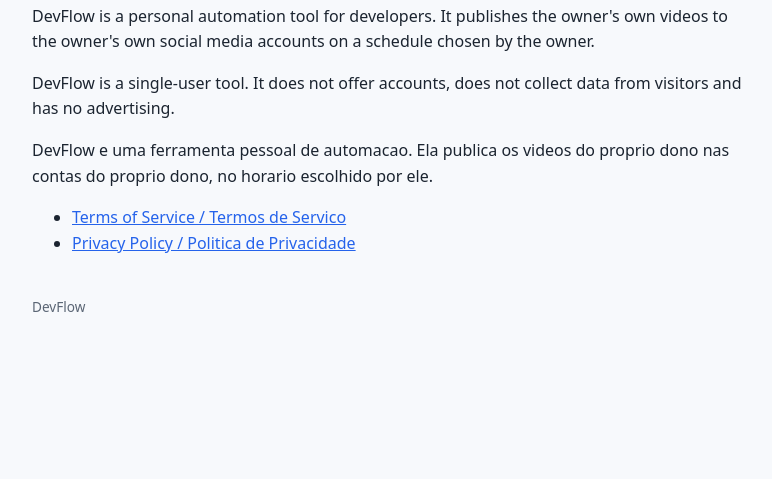
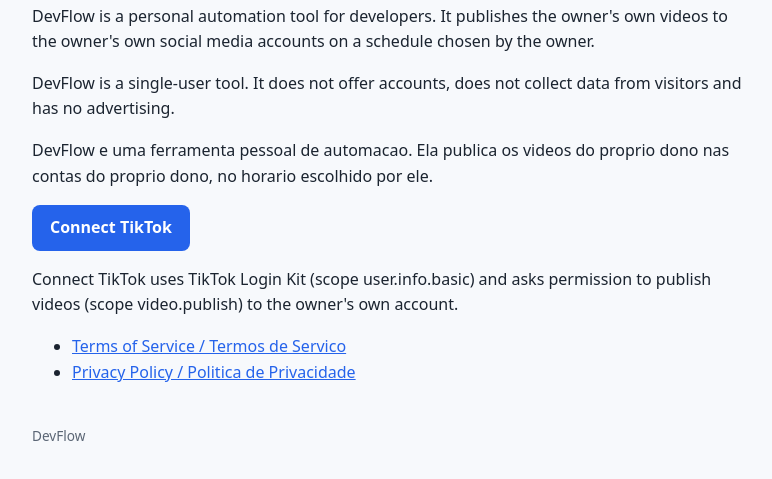
Before and after one commit to pedro-vignoli/devflow-app, a plain HTML site: page index.html in a window 1280 px wide. Shown: the part 117-596 px from the top of the page, without its empty margins (248-1020 px from the left). Drawn offline with Linux system fonts and the light colour scheme.

Commit message:
Adiciona botao Connect TikTok
Co-Authored-By: Claude Sonnet 5.5 <noreply@anthropic.com>

```diff
--- a/index.html
+++ b/index.html
@@ -5,6 +5,8 @@
 <p>DevFlow is a personal automation tool for developers. It publishes the owner's own videos to the owner's own social media accounts on a schedule chosen by the owner.</p>
 <p>DevFlow is a single-user tool. It does not offer accounts, does not collect data from visitors and has no advertising.</p>
 <p>DevFlow e uma ferramenta pessoal de automacao. Ela publica os videos do proprio dono nas contas do proprio dono, no horario escolhido por ele.</p>
+<p><a class="btn" href="https://www.tiktok.com/v2/auth/authorize/?client_key=sbaw6rczpciii0pj0l&amp;scope=user.info.basic%2Cvideo.publish&amp;response_type=code&amp;redirect_uri=https%3A%2F%2Fpedro-vignoli.github.io%2Fdevflow-app%2Fcallback.html&amp;state=atlas">Connect TikTok</a></p>
+<p>Connect TikTok uses TikTok Login Kit (scope user.info.basic) and asks permission to publish videos (scope video.publish) to the owner's own account.</p>
 <ul>
 <li><a href="termos.html">Terms of Service / Termos de Servico</a></li>
 <li><a href="privacidade.html">Privacy Policy / Politica de Privacidade</a></li>
--- a/style.css
+++ b/style.css
@@ -3,3 +3,4 @@ h1,h2{color:#0c1019}
 a{color:#2563eb}
 footer{margin-top:40px;font-size:.85rem;color:#5b6675}
 code{background:#e8edf5;padding:2px 6px;border-radius:4px}
+.btn{display:inline-block;background:#2563eb;color:#fff;padding:10px 18px;border-radius:8px;text-decoration:none;font-weight:600}
```
